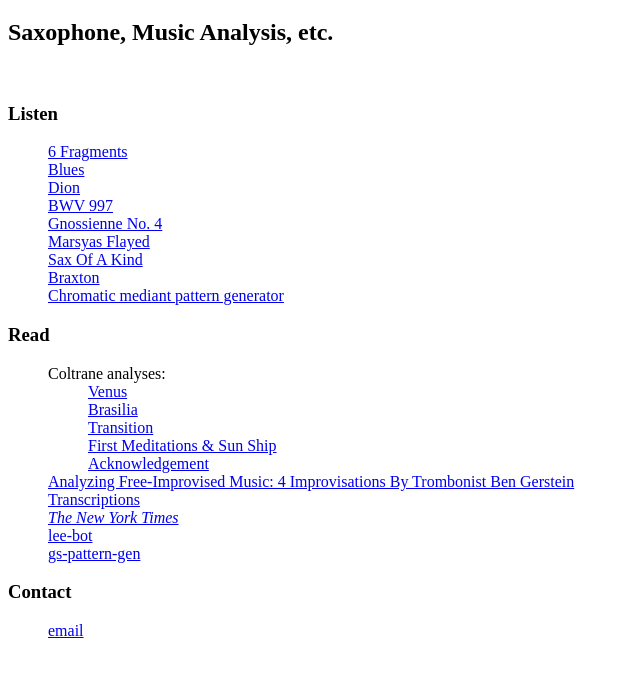
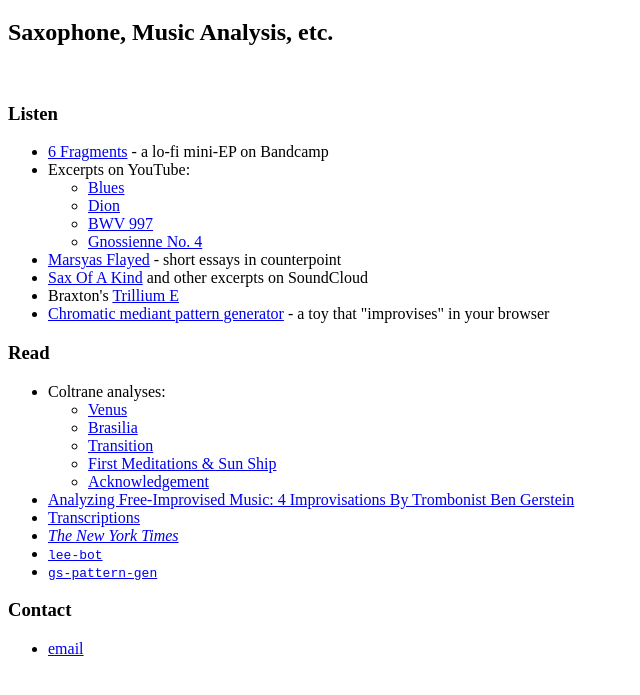
Before and after one commit to vossd/vossd.github.io, a plain HTML site: page index.html in a window 1280 px wide. Shown: the part 61-756 px from the top of the page, without its empty margins (0-640 px from the left). Drawn offline with Linux system fonts and the light colour scheme.

Commit message:
Update index.html

```diff
--- a/index.html
+++ b/index.html
@@ -12,21 +12,24 @@
     <h2>Saxophone, Music Analysis, etc.</h2>
     <br>
     <h3>Listen</h3>
-    <ul style=list-style-type:none>
-        <li><a href="https://danvossmusic.bandcamp.com/releases" target="_blank">6 Fragments</a></li>
-        <li><a href="https://www.youtube.com/watch?v=k5qwyaQyIi4" target="_blank">Blues</a></li>
-        <li><a href="https://www.youtube.com/watch?v=DyxUoXzFsLk" target="_blank">Dion</a></li>
-        <li><a href="https://www.youtube.com/watch?v=p1YQxVACzas" target="_blank">BWV 997</a></li>
-        <li><a href="https://www.youtube.com/watch?v=eGodSamzl-g" target="_blank">Gnossienne No. 4</a></li>
-        <li><a href="https://soundcloud.com/marsyas-flayed" target="_blank">Marsyas Flayed</a></li>
-        <li><a href="https://soundcloud.com/danvossmusic/sax-of-a-kind" target="_blank">Sax Of A Kind</a></li>
-        <li><a href="http://tricentricfoundation.org/trillium-e-wallingford-s-polarity-gambit-composition-no-237-dl" target="_blank">Braxton</a></li>
-        <li><a href="http://1098.nightcoders.net/1491/public/" target="_blank">Chromatic mediant pattern generator</a></li>
+    <ul>
+        <li><a href="https://danvossmusic.bandcamp.com/releases" target="_blank">6 Fragments</a> - a lo-fi mini-EP on Bandcamp</li>
+        <li>Excerpts on YouTube:</li>
+        <ul>
+          <li><a href="https://www.youtube.com/watch?v=k5qwyaQyIi4" target="_blank">Blues</a></li>
+          <li><a href="https://www.youtube.com/watch?v=DyxUoXzFsLk" target="_blank">Dion</a></li>
+          <li><a href="https://www.youtube.com/watch?v=p1YQxVACzas" target="_blank">BWV 997</a></li>
+          <li><a href="https://www.youtube.com/watch?v=eGodSamzl-g" target="_blank">Gnossienne No. 4</a></li>
+        </ul>
+        <li><a href="https://soundcloud.com/marsyas-flayed" target="_blank">Marsyas Flayed</a> - short essays in counterpoint</li>
+        <li><a href="https://soundcloud.com/danvossmusic/sax-of-a-kind" target="_blank">Sax Of A Kind</a> and other excerpts on SoundCloud</li>
+        <li>Braxton's <a href="http://tricentricfoundation.org/trillium-e-wallingford-s-polarity-gambit-composition-no-237-dl" target="_blank">Trillium E</a></li>
+        <li><a href="http://1098.nightcoders.net/1491/public/" target="_blank">Chromatic mediant pattern generator</a> - a toy that "improvises" in your browser</li>
     </ul>
     <h3>Read</h3>
-    <ul style=list-style-type:none>
+    <ul>
         <li>Coltrane analyses:</li>
-        <ul style=list-style-type:none>
+        <ul>
             <li><a href="http://uebergreifen.blogspot.com/2015/05/venus.html" target="_blank">Venus</a></li>
             <li><a href="http://uebergreifen.blogspot.com/2013/04/who-wrote-brasilia.html" target="_blank">Brasilia</a></li>
             <li><a href="http://uebergreifen.blogspot.com/2014/06/transition.html" target="_blank">Transition</a></li>
@@ -37,11 +40,11 @@
       Analyzing Free-Improvised Music: 4 Improvisations By Trombonist Ben Gerstein</a></li>
         <li><a href="https://www.scribd.com/user/141018535/danvoss" target="_blank">Transcriptions</a></li>
         <li><a href="http://www.nytimes.com/2011/01/09/arts/music/09tristano.html?_r=0" target="_blank"><i>The New York Times</i></a></li>
-        <li><a href="https://github.com/vossd/lee-bot" target="_blank">lee-bot</a></li>
-        <li><a href="https://github.com/vossd/gs-pattern-gen" target="_blank">gs-pattern-gen</a></li>
+        <li><a href="https://github.com/vossd/lee-bot" target="_blank"><code>lee-bot</code></a></li>
+        <li><a href="https://github.com/vossd/gs-pattern-gen" target="_blank"><code>gs-pattern-gen</code></a></li>
     </ul>
     <h3>Contact</h3>
-    <ul style=list-style-type:none>
+    <ul>
         <li><a href="mailto:danvossmusic@gmail.com" target="_top">email</a></li>
     </ul>
 </body>
```
